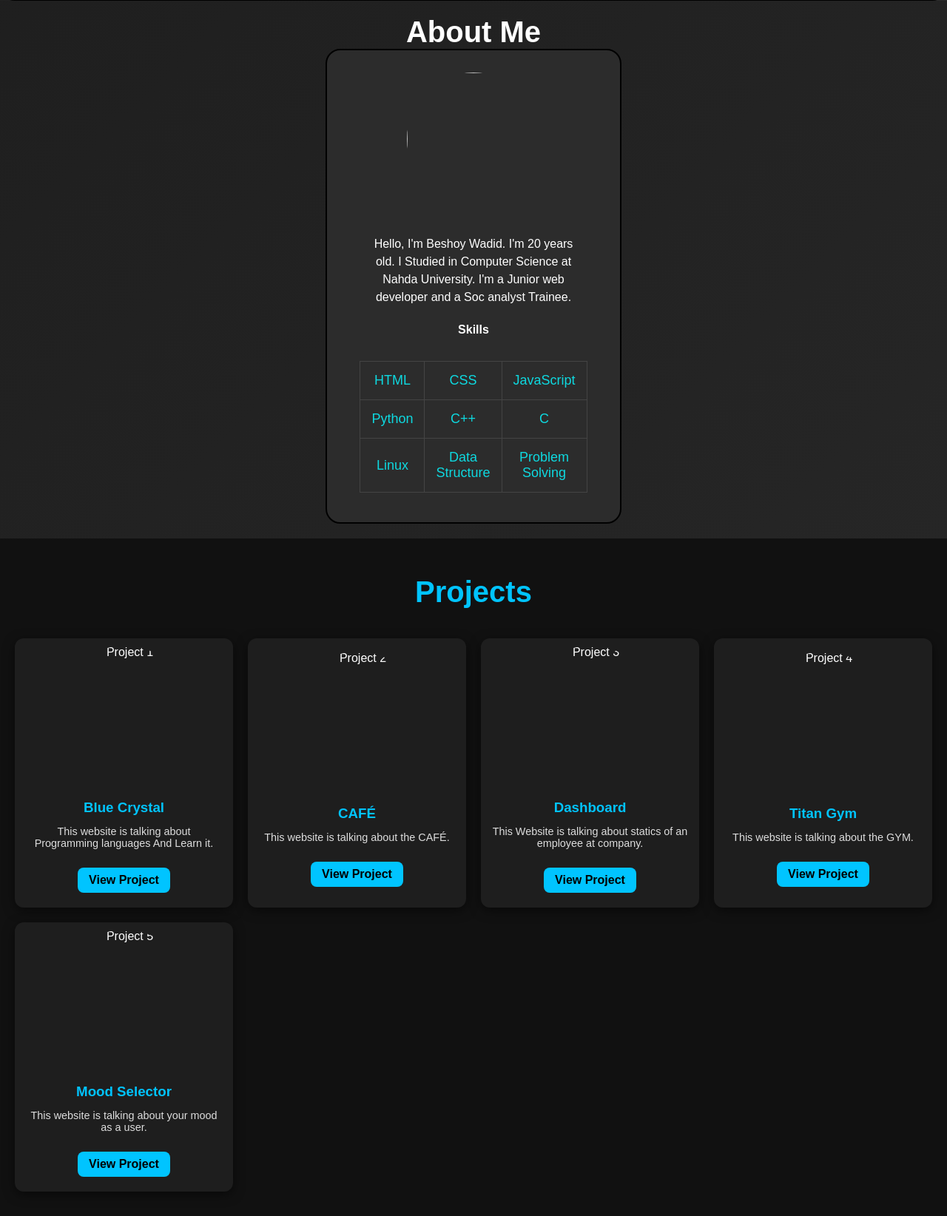
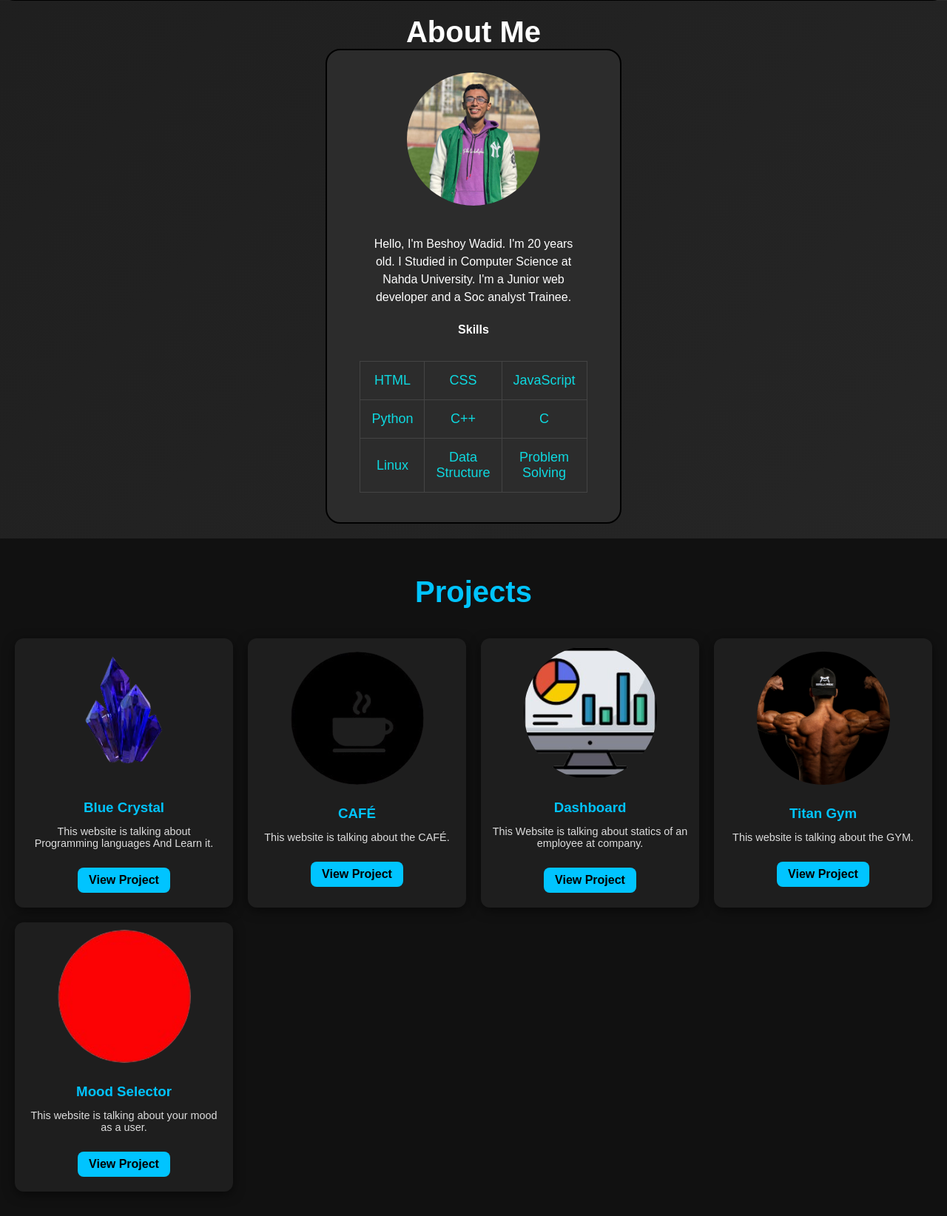
Before and after one commit to beshoywadid/Portofolio, a plain HTML site: page index.html in a window 1280 px wide. Shown: the part 799-2443 px from the top of the page at 74% size. Drawn offline with Linux system fonts and the light colour scheme; the site is published under a folder, as on GitHub Pages, so addresses that start at the root find nothing.

Commit message:
Update index.html

```diff
--- a/index.html
+++ b/index.html
@@ -37,7 +37,7 @@
         <h1>About Me</h1>
         <div class="card">
             <div class="image">
-            <img src="\assests\images\profile.jpg">
+            <img src="assests/images/profile.jpg">
             </div>
             <div class="content">
                 <p class="bio">Hello, I'm Beshoy Wadid. I'm 20 years old. I Studied in Computer Science at Nahda University.
@@ -69,35 +69,35 @@
         <div class="projects-container">
         <!-- Project 1 -->
             <div class="project-card">
-                <img src="/assests/images/project1.png" alt="Project 1">
+                <img src="assests/images/project1.png" alt="Project 1">
                 <h3>Blue Crystal</h3>
                 <p>This website is talking about Programming languages And Learn it.</p>
                 <a href="https://beshoywadid.github.io/Blue-Crystal/" target="_blank" class="project-btn">View Project</a>
             </div>
         <!-- Project 2 -->
             <div class="project-card">
-                <img src="/assests/images/project2.png" alt="Project 2">
+                <img src="assests/images/project2.png" alt="Project 2">
                 <h3>CAFÉ</h3>
                 <p>This website is talking about the CAFÉ.</p>
                 <a href="https://beshoywadid.github.io/CAFE/" target="_blank" class="project-btn">View Project</a>
             </div>
         <!-- Project 3 -->
             <div class="project-card">
-                <img src="/assests/images/project3.png" alt="Project 3">
+                <img src="assests/images/project3.png" alt="Project 3">
                 <h3>Dashboard</h3>
                 <p>This Website is talking about statics of an employee at company.</p>
                 <a href="https://beshoywadid.github.io/website/" target="_blank" class="project-btn">View Project</a>
             </div>
         <!-- Project 4 -->
             <div class="project-card">
-                <img src="/assests/images/project4.png" alt="Project 4">
+                <img src="assests/images/project4.png" alt="Project 4">
                 <h3>Titan Gym</h3>
                 <p>This website is talking about the GYM.</p>
                 <a href="https://beshoywadid.github.io/Titan-Gym/" target="_blank" class="project-btn">View Project</a>
             </div>
         <!-- Project 5 -->
             <div class="project-card">
-                <img src="/assests/images/project5.png" alt="Project 5">
+                <img src="assests/images/project5.png" alt="Project 5">
                 <h3>Mood Selector</h3>
                 <p>This website is talking about your mood as a user.</p>
                 <a href="https://beshoywadid.github.io/Mood-Selector/" target="_blank" class="project-btn">View Project</a>
@@ -128,9 +128,9 @@
                 <a href="https://www.facebook.com/besho.prince.71/"><i class="fab fa-facebook"></i></a>
             </div>
             <div class="social-links">
-                <a href="/assests/PDFs/cv.pdf">cv<i class="fas fa-file-alt"></i></a>   <!-- CV -->
-                <a href="/assests/PDFs/cover-letter.pdf">cover-letter<i class="fas fa-file-signature"></i></a> <!-- Cover Letter -->
-                <a href="/assests/PDFs/resume.pdf">resume<i class="fas fa-file"></i></a>   <!-- Resume -->
+                <a href="assests/PDFs/cv.pdf">cv<i class="fas fa-file-alt"></i></a>   <!-- CV -->
+                <a href="assests/PDFs/cover-letter.pdf">cover-letter<i class="fas fa-file-signature"></i></a> <!-- Cover Letter -->
+                <a href="assests/PDFs/resume.pdf">resume<i class="fas fa-file"></i></a>   <!-- Resume -->
             </div>
         </div>
         <form class="contact-form">
```
